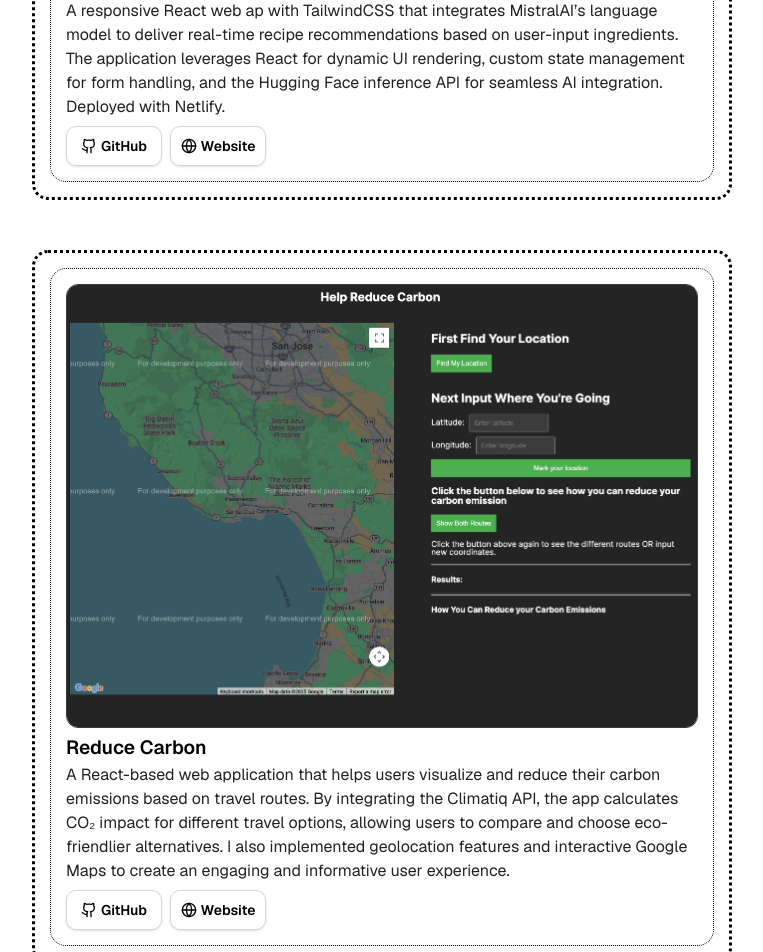
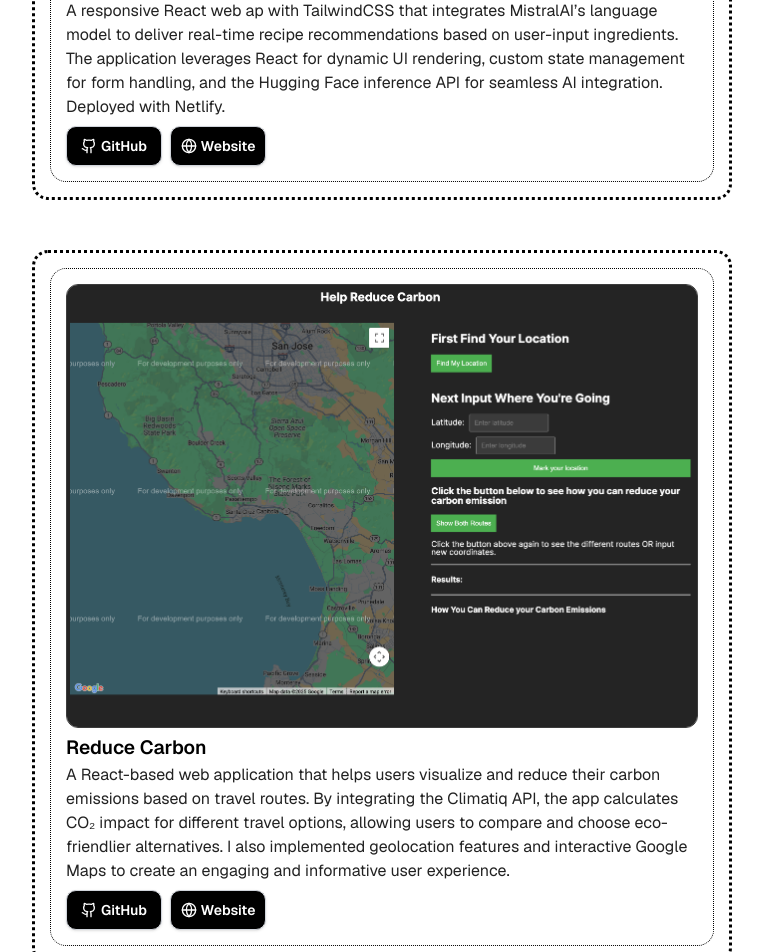
Before and after one commit to jjamesliu/James-Portfolio-V2.1, a React (Vite) app: page / in a window 1280 px wide. Shown: the part 1340-2292 px from the top of the page, without its empty margins (258-1021 px from the left). Built offline with nearby package versions, Linux system fonts and the light colour scheme.

Commit message:
finished adding tailwindcss, shadcn, and new buttons

```diff
--- a/src/App.jsx
+++ b/src/App.jsx
@@ -15,7 +15,8 @@ function App() {
      description={`A responsive React web ap with TailwindCSS that integrates MistralAI’s language model to deliver real-time recipe recommendations based on user-input ingredients.
       The application leverages React for dynamic UI rendering, custom state management for form handling, and the Hugging Face inference API for seamless AI integration. Deployed with Netlify.`}
       img={chefCowAI}
-      link="https://chefcowai.netlify.app/"/>
+      link={"https://chefcowai.netlify.app/"}
+      github_repo={"https://github.com/jjamesliu/ChefCowAI"}/>
      <ProjectCard title="Reduce Carbon"
      description={`A React-based web application that helps users visualize and reduce their carbon emissions based on travel routes.
                     By integrating the Climatiq API, the app calculates CO₂ impact for different travel options,
@@ -23,7 +24,8 @@ function App() {
                     Google Maps to create an engaging and informative user experience.`}
 
       img={reduceCarbon}
-      link={"https://github.com/jjamesliu"} />
+      link={"https://github.com/jjamesliu/reduceCO2"}
+      github_repo={"https://github.com/jjamesliu/reduceCO2"} />
      <Ecommerce />
     </>
   )
--- a/src/components/ProjectCard.jsx
+++ b/src/components/ProjectCard.jsx
@@ -23,11 +23,13 @@ function ProjectCard(props) {
                     {props.description}
                 </p>
                 </div>
+                <a href={props.github_repo} target="_blank">
                 <Button variant="default"
-                className='!mr-[0.5rem] !mt-[0.4rem] !px-[2rem] gap-1'>
-                <Github />GitHub</Button>
+                className='!mr-[0.5rem] !mt-[0.4rem]'><Github />GitHub</Button></a>
+                <a href={props.link} target="_blank">
                 <Button variant="default"
-                className='!mr-[0.5rem] !mt-[0.4rem] !px-[2rem] gap-1'> <Globe />Website</Button>
+                className='!mr-[0.5rem] !mt-[0.4rem]'><Globe />Website</Button></a>
+
             </div>
 
         </div>
--- a/src/components/ui/button.tsx
+++ b/src/components/ui/button.tsx
@@ -5,12 +5,12 @@ import { cva, type VariantProps } from "class-variance-authority"
 import { cn } from "@/lib/utils"
 
 const buttonVariants = cva(
-  "inline-flex items-center justify-center gap-2 whitespace-nowrap rounded-md text-sm font-medium transition-all disabled:pointer-events-none disabled:opacity-50 [&_svg]:pointer-events-none [&_svg:not([class*='size-'])]:size-4 shrink-0 [&_svg]:shrink-0 outline-none focus-visible:border-ring focus-visible:ring-ring/50 focus-visible:ring-[3px] aria-invalid:ring-destructive/20 dark:aria-invalid:ring-destructive/40 aria-invalid:border-destructive",
+  "inline-flex items-center justify-center gap-1 whitespace-nowrap rounded-md text-sm font-medium transition-all disabled:pointer-events-none disabled:opacity-50 [&_svg]:pointer-events-none [&_svg:not([class*='size-'])]:size-4 shrink-0 [&_svg]:shrink-0 outline-none focus-visible:border-ring focus-visible:ring-ring/50 focus-visible:ring-[3px] aria-invalid:ring-destructive/20 dark:aria-invalid:ring-destructive/40 aria-invalid:border-destructive",
   {
     variants: {
       variant: {
         default:
-          "border border-gray-300 hover:border-black rounded-lg text-black font-semibold shadow-sm transition-all duration-200",
+          "border border-gray-300 hover:border-black rounded-lg text-black font-semibold shadow-sm transition-all duration-200 bg-black text-white",
         destructive:
           "bg-destructive text-white shadow-xs hover:bg-destructive/90 focus-visible:ring-destructive/20 dark:focus-visible:ring-destructive/40 dark:bg-destructive/60",
         outline:
```
